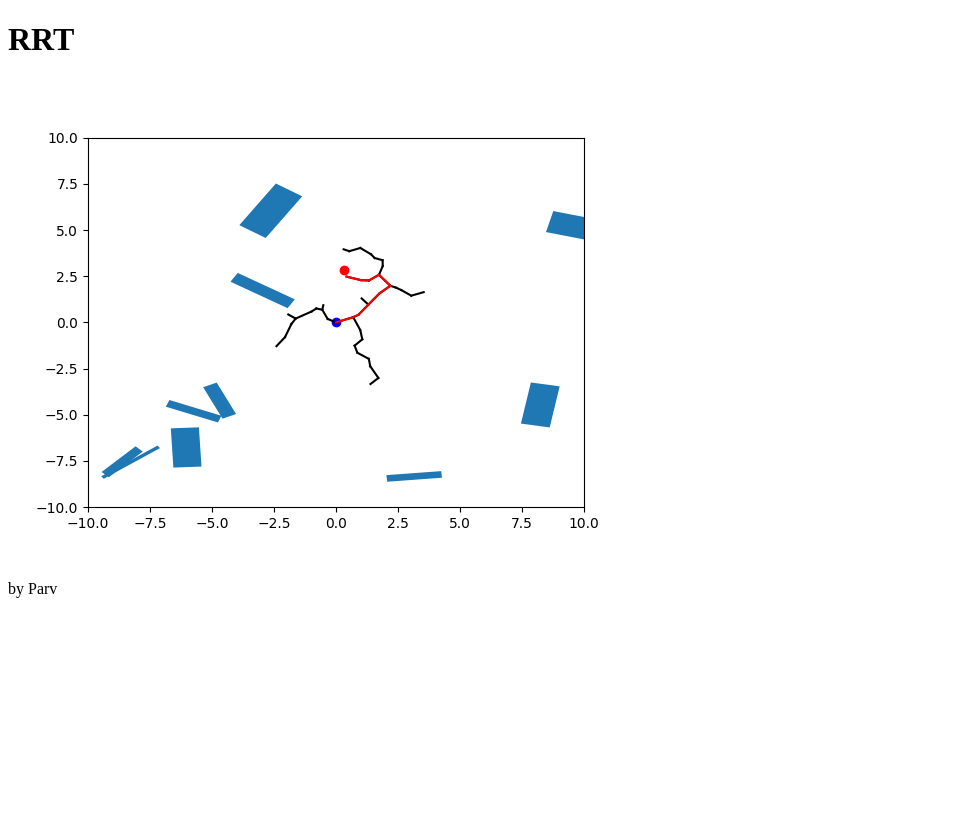
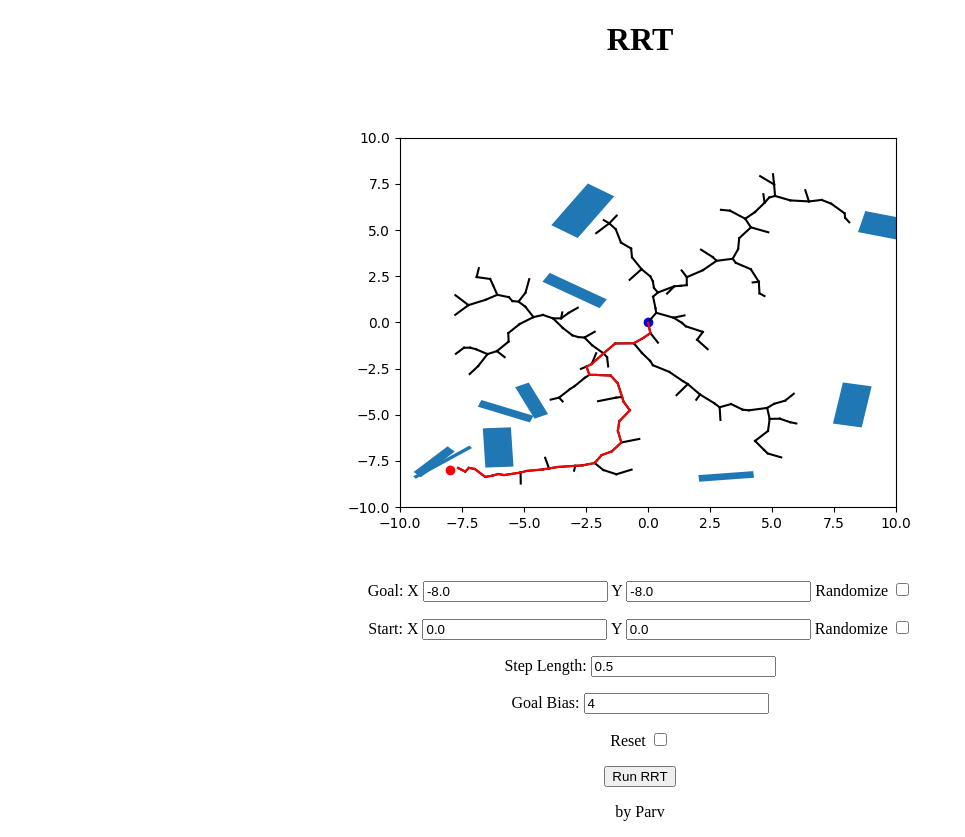
Before and after one commit to parvparkhiya/webappRRT, a Django app: page / in a window 1280 px wide. Shown: the whole page, without its empty margins (0-965 px from the left). Before the commit the page ends 598 px from the top, so only its background shows below. Run offline with Django 3.2, Linux system fonts and the light colour scheme.

Commit message:
Working state with ability to set, reset and randomize parameter

```diff
--- a/RRTApp/RRT.py
+++ b/RRTApp/RRT.py
@@ -211,12 +211,17 @@ def visualizeTree(rootNode, goalPose=None, pathNodeList=None, obstaclesData=None
     plt.xlim(-arenaSize[0] / 2, arenaSize[0] / 2)
     plt.ylim(-arenaSize[0] / 2, arenaSize[0] / 2)
 
-def runRRT(start=(0.0, 0.0), goal=None, stepLength=0.5, goalBiasFactor=5, arenaSize=(20, 20)):
+def runRRT(start=None, goal=None, stepLength=0.5, goalBiasFactor=5, arenaSize=(20, 20)):
 
     if goal is None:
         gx = (np.random.rand()*(arenaSize[0])) - (arenaSize[0]/2.0)
         gy = (np.random.rand()*(arenaSize[1])) - (arenaSize[1]/2.0)
         goal = (gx, gy)
+
+    if start is None:
+        sx = (np.random.rand()*(arenaSize[0])) - (arenaSize[0]/2.0)
+        sy = (np.random.rand()*(arenaSize[1])) - (arenaSize[1]/2.0)
+        start = (sx, sy)
 
     try:
         rrtHandle = RRT(startPose=start, goalPose=goal, stepLength=stepLength, arenaSize=arenaSize, goalBiasFactor=goalBiasFactor)
@@ -229,8 +234,11 @@ def runRRT(start=(0.0, 0.0), goal=None, stepLength=0.5, goalBiasFactor=5, arenaS
         print('Node count in RRT:', len(rrtHandle.nodeList))
         visualizeTree(rrtHandle.root, goal, path, ogHandle.obstaclesData, arenaSize)
         plt.savefig("RRTApp/static/rrt.png")
+
+        return start, goal
     except:
         print("Path not found")
+        return start, goal
 
 if __name__ == '__main__':
     runRRT()
--- a/RRTApp/templates/home.html
+++ b/RRTApp/templates/home.html
@@ -3,12 +3,50 @@
 <html lang="en" dir="ltr">
     <head>
         <meta charset="utf-8">
-        <title> Intro to Templates</title>
+        <title> RRT </title>
     </head>
     <body>
-        <h1> {{ appName }} </h1>
-        {% load static %}
-        <img src="{% static imageName %}" alt="RRT image">
-        <p> by {{ author }} </p>
+        <center>
+            <h1> {{ appName }} </h1>
+            {% load static %}
+            <img src="{% static imageName %}" alt="RRT image">
+
+            <form action="/" method="POST">
+                {% csrf_token %}
+                <p>
+                    Goal:
+                    <label for="goalX">X</label>
+                    <input id="goalX" type="number" name="goalX" value="{{ goalX }}" step=any>
+                    <label for="goalY">Y</label>
+                    <input id="goalY" type="number" name="goalY" value="{{ goalY }}" step=any>
+
+                    <label for="goalRandom">Randomize</label>
+                    <input type="checkbox" id="goalRandom" name="goalRandom" value="goalRandom">
+                </p>
+                <p>
+                    Start:
+                    <label for="startX">X</label>
+                    <input id="startX" type="number" name="startX" value="{{ startX }}" step=any>
+                    <label for="startY">Y</label>
+                    <input id="startY" type="number" name="startY" value="{{ startY }}" step=any>
+                    <label for="startRandom">Randomize</label>
+                    <input type="checkbox" id="startRandom" name="startRandom" value="startRandom">
+                </p>
+                <p>
+                    <label for="stepLength">Step Length:</label>
+                    <input id="stepLength" type="number" name="stepLength" value="{{ stepLength }}" step=any>
+                </p>
+                <p>
+                    <label for="goalBias">Goal Bias:</label>
+                    <input id="goalBias" type="number" name="goalBias" value="{{ goalBias }}">
+                </p>
+                <p>
+                    <label for="reset">Reset</label>
+                    <input type="checkbox" id="reset" name="reset" value="reset">
+                </p>
+                <p> <input type="submit" value="Run RRT"> </p>
+            </form>
+            <p> by {{ author }} </p>
+        </center>
     </body>
 </html>
--- a/RRTApp/views.py
+++ b/RRTApp/views.py
@@ -2,13 +2,46 @@ from django.shortcuts import render
 from django.http import HttpResponse
 
 from .models import Greeting
+from .forms import paramForm
 from RRTApp.RRT import runRRT
 
-# Create your views here.
 def index(request):
-    # return HttpResponse('Hello from Python!')
-    runRRT()
     data = {'appName':"RRT", 'author':"Parv", 'imageName':"rrt.png"}
+
+    goal = (-8.0, -8.0)
+    start = (0.0, 0.0)
+    stepLength = 0.5
+    goalBias = 4
+
+    if request.method == 'POST':
+        form = paramForm(request.POST)
+        if form.is_valid() and not form.cleaned_data['reset']:
+            if form.cleaned_data['startRandom']:
+                start = None
+            else:
+                start = (form.cleaned_data['startX'], form.cleaned_data['startY'])
+
+            if form.cleaned_data['goalRandom']:
+                goal = None
+            else:
+                goal = (form.cleaned_data['goalX'], form.cleaned_data['goalY'])
+
+            # start = (form.cleaned_data['startX'], form.cleaned_data['startY'])
+            # goal = (form.cleaned_data['goalX'], form.cleaned_data['goalY'])
+
+
+            stepLength = form.cleaned_data['stepLength']
+            goalBias = form.cleaned_data['goalBias']
+
+    start, goal = runRRT(start, goal, stepLength, goalBias)
+
+    data['goalX'] = round(goal[0], 2)
+    data['goalY'] = round(goal[1], 2)
+    data['startX'] = round(start[0], 2)
+    data['startY'] = round(start[1], 2)
+    data['stepLength'] = stepLength
+    data['goalBias'] = goalBias
+
     return render(request, "home.html", data)
 
 
```
Also changed, not shown: RRTApp/forms.py (added, +16 -0 lines), RRTApp/static/rrt.png.
